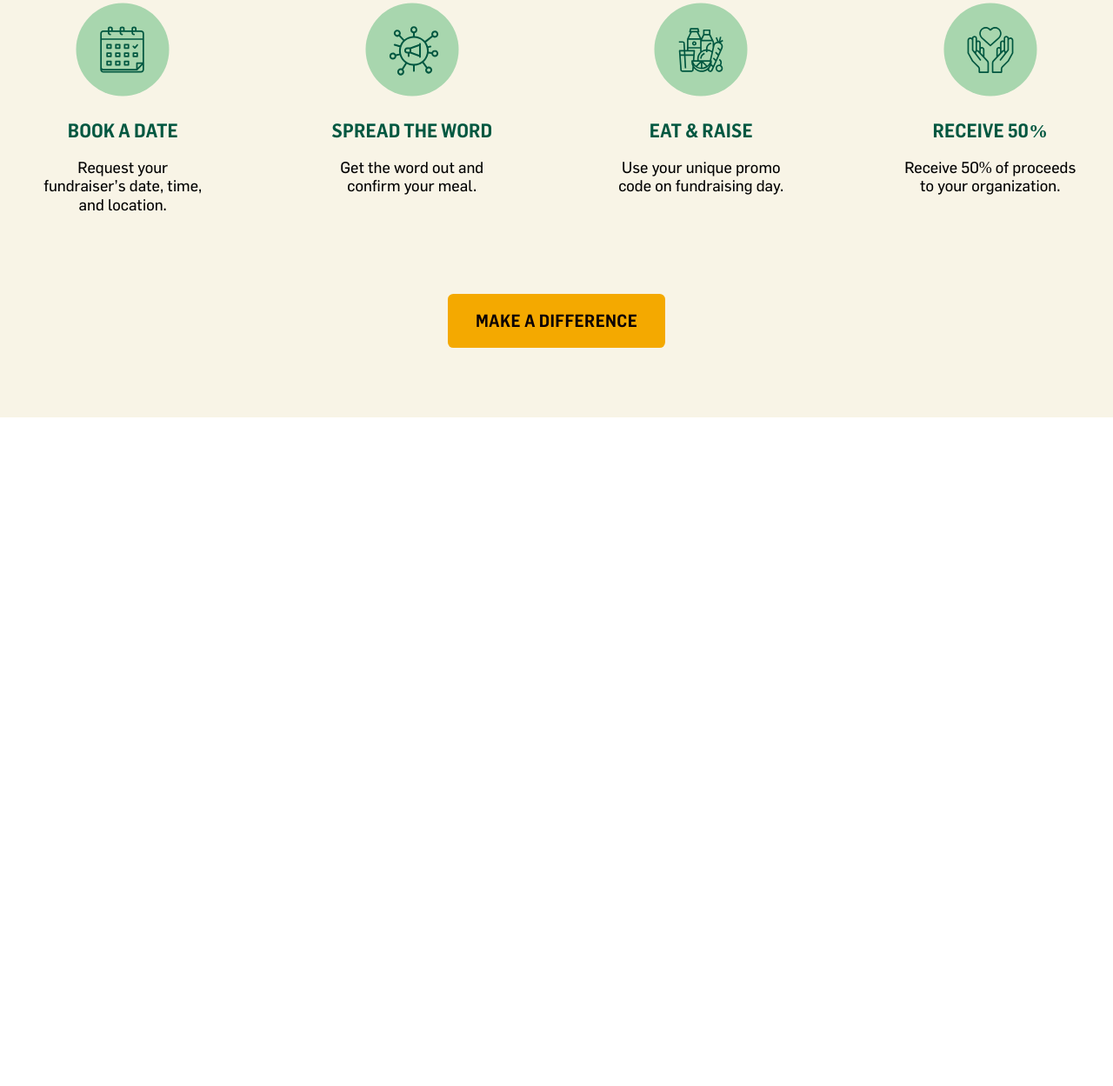
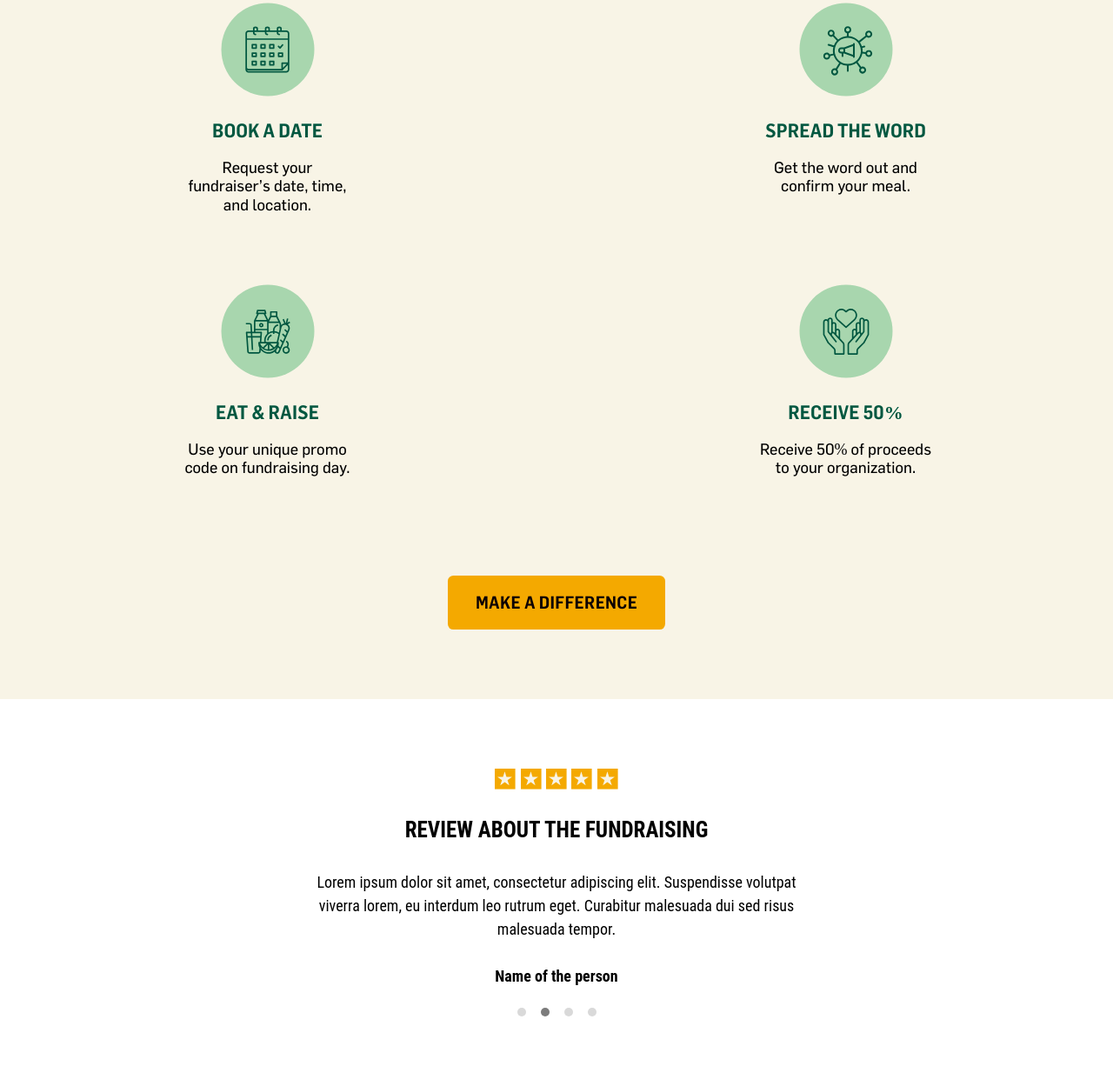
Before and after one commit to StefzSA/HL-Web-Test, a plain HTML site: page index.html in a window 1280 px wide. Shown: the part 1934-3183 px from the top of the page at 87% size. Before the commit the page ends 2414 px from the top, so only its background shows below. Drawn offline with Linux system fonts and the light colour scheme.

Commit message:
Added a reviews section from the figma design, made responsive changes for section how and reviews. Also fully implented interactable carousel for the reviews section

```diff
--- a/index.html
+++ b/index.html
@@ -5,8 +5,9 @@
     <meta name="viewport" content="width=device-width, initial-scale=1.0" />
     <meta http-equiv="X-UA-Compatible" content="ie=edge" />
     <title>H+L Web Test</title>
-    <link rel="stylesheet" href="src/css/styles.css" />
-    <link href="src/js/scripts.js" />
+    <link rel="stylesheet" href="src/css/styles.css"/>
+    <script src="src/js/scripts.js"></script>
+
   </head>
   <body>
     <header id="header">
@@ -104,31 +105,36 @@
         <div class="container how_inner">
           <div class="how_title">
             <h2>HOW IT WORKS</h2>
-            <p>
-              Organize fundraisers in your community <br>Request a date for your
-              organization. 5 minutes is all it takes!
-            </p>
+            <p>Organize fundraisers in your community <br>Request a date for your organization. 5 minutes is all it takes!</p>
           </div>
           <div class="how_row">
               <div class="row_item">
+                <div>
                   <div><img src="src/img/calendar.svg" alt="calendar graphic" width="108" height="108"></div>
                   <span>Book a Date</span>
                   <p>Request your fundraiser’s date, time, and location.</p>
                 </div>
+              </div>
               <div class="row_item">
+                <div>
                   <div><img src="src/img/communication.svg" alt="communication graphic" width="108" height="108"></div>
                   <span>Spread the Word</span>
                   <p>Get the word out and confirm your meal.</p>
                 </div>
+              </div>
               <div class="row_item">
+                <div>
                   <div><img src="src/img/foods.svg" alt="foods graphic" width="108" height="108"></div>
                   <span>Eat & Raise</span>
                   <p>Use your unique promo code on fundraising day.</p>
                 </div>
+              </div>
               <div class="row_item">
+                <div>
                   <div><img src="src/img/hand_heart.svg" alt="hands holding heart graphic" width="108" height="108"></div>
                   <span>Receive 50%</span>
                   <p>Receive 50% of proceeds to your organization.</p>
+                </div>
               </div>
           </div>
           <div class="how_cta">
@@ -136,6 +142,51 @@
           </div>
         </div>
       </section>
+      <section id="reviews">
+        <div class="container reviews_inner">
+          <div class="rating">
+            <span class="star_rate"></span><span class="star_rate"></span><span class="star_rate"></span><span class="star_rate"></span><span class="star_rate"></span>
+          </div>
+          <h3>REVIEW ABOUT THE FUNDRAISING</h3>
+          <div id="testimonials" class="carousel">
+            <div class="carousel-items">
+              <div class="carousel-item active">
+                <p>Lorem ipsum dolor sit amet, consectetur adipiscing elit. Suspendisse volutpat viverra lorem, eu interdum leo rutrum eget. Curabitur malesuada dui sed risus malesuada tempor. </p>
+                <div class="testimonial_name">
+                  <span>Name of the person</span>
+                </div>
+              </div>
+              <div class="carousel-item">
+                <p>Lorem ipsum dolor sit amet, consectetur adipiscing elit. Suspendisse volutpat viverra lorem, eu interdum leo rutrum eget. Curabitur malesuada dui sed risus malesuada tempor. </p>
+                <div class="testimonial_name">
+                  <span>Name of the person</span>
+                </div>
+              </div>
+              <div class="carousel-item">
+                <p>Lorem ipsum dolor sit amet, consectetur adipiscing elit. Suspendisse volutpat viverra lorem, eu interdum leo rutrum eget. Curabitur malesuada dui sed risus malesuada tempor. </p>
+                <div class="testimonial_name">
+                  <span>Name of the person</span>
+                </div>
+              </div>
+              <div class="carousel-item">
+                <p>Lorem ipsum dolor sit amet, consectetur adipiscing elit. Suspendisse volutpat viverra lorem, eu interdum leo rutrum eget. Curabitur malesuada dui sed risus malesuada tempor. </p>
+                <div class="testimonial_name">
+                  <span>Name of the person</span>
+                </div>
+              </div>
+            </div>
+            <div class="controls">
+              <div class="dots"></div>
+            </div>
+          </div>
+        </div>
+      </section>
     </main>
+    <footer>
+      <script>
+        let testimonials = document.getElementById('testimonials');
+        startCarousel(testimonials, 3000);
+      </script>
+    </footer>
   </body>
 </html>
--- a/src/css/styles.css
+++ b/src/css/styles.css
@@ -259,6 +259,7 @@
   width: 50%;
   margin-top: 2.75rem;
   gap: 1.875rem;
+  min-height: 380px;
 }
 
 #fund > .fund_cols > .left h2 {
@@ -304,7 +305,7 @@
   flex-wrap: wrap;
   align-items: center;
   justify-content: center;
-  gap:5.688rem;
+  gap: 5.688rem;
 }
 
 #how > .how_inner > .how_title {
@@ -329,8 +330,8 @@
 
 #how > .how_inner > .how_title > p {
   font-family: Flama;
-  font-size: 22px;
-  line-height: 30px;
+  font-size: 1.375rem;
+  line-height: 1.875rem;
   text-align: center;
   flex-grow: 1;
 }
@@ -339,7 +340,6 @@
   width: 100%;
   display: flex;
   flex-wrap: wrap;
-  align-items: center;
   justify-content: space-around;
   gap: 5rem;
   row-gap: 5rem;
@@ -348,34 +348,119 @@
   max-width: 13.25rem;
   min-height: 15.25rem;
   display: flex;
+  flex-direction: row;
+  justify-content: space-around;
+}
+
+#how > .how_inner > .how_row > .row_item > div {
+  max-width: 13.25rem;
+  display: flex;
   flex-direction: column;
   align-items: center;
   gap: 1.25rem;
 }
 
-#how > .how_inner > .how_row > .row_item > span {
+#how > .how_inner > .how_row > .row_item span {
   color: #005740;
   font-family: Flama Semicondensed;
-  font-size: 22px;
+  font-size: 1.375rem;
   font-weight: 700;
-  line-height: 24px;
+  line-height: 1.5rem;
   text-align: center;
   text-transform: uppercase;
 }
 
-#how > .how_inner > .how_row > .row_item > p {
+#how > .how_inner > .how_row > .row_item p {
   width: 95%;
   font-family: Flama;
-  font-size: 18px;
-  line-height: 21.6px;
+  font-size: 1.125rem;
+  line-height: 1.35rem;
   text-align: center;
 }
 
-#how > .how_inner > .how_cta{
-    display: flex;
-    justify-content: center;
+#how > .how_inner > .how_cta {
+  display: flex;
+  justify-content: center;
+}
+@media only screen and (max-width: 1280px) {
+  #hero > .hero_inner > .hero_box > .hero_title {
+    font-size: 3.25rem;
+  }
+  #fund > .fund_inner > .fund_misc > .ellipse {
+    display: none;
+  }
+  #how > .how_inner > .how_title {
+    width: 100%;
+  }
+  #how > .how_inner > .how_title > p {
+    font-family: Flama;
+    font-size: 1.125rem;
+    line-height: 1.875rem;
+    text-align: center;
+    flex-grow: 1;
+  }
+  #how > .how_inner > .how_row > .row_item {
+    width: 45%;
+    max-width: unset;
+    flex-grow: 1;
+  }
 }
 
+#reviews {
+  padding: 5rem 0;
+}
+
+#reviews > .reviews_inner {
+  display: flex;
+  flex-wrap: wrap;
+  justify-content: center;
+  gap: 1.875rem;
+}
+
+#reviews > .reviews_inner > .rating {
+  display: flex;
+  flex-wrap: wrap;
+  justify-content: center;
+  gap: 0.3rem;
+}
+
+#reviews > .reviews_inner > .rating > .star_rate {
+  width: 1.536rem;
+  height: 1.536rem;
+  background: url(../img/star_rate.svg) center center/contain no-repeat;
+}
+
+#reviews > .reviews_inner h3 {
+  width: 100%;
+  font-family: 'Roboto Condensed';
+  font-size: 1.563rem;
+  font-weight: 700;
+  line-height: 2.063rem;
+  text-align: center;
+}
+
+#reviews > .reviews_inner .testimonial_name {
+  width: 100%;
+  display: flex;
+  justify-content: center;
+}
+
+#reviews > .reviews_inner .testimonial_name > span {
+  font-family: 'Roboto Condensed';
+  font-size: 1.125rem;
+  font-weight: 700;
+  line-height: 1.375rem;
+  text-align: center;
+}
+
+@media only screen and (max-width: 768px) {
+  .carousel {
+    width: 80%!important;
+  }
+  .carousel-items {
+    min-height: 20rem!important;
+  }
+}
 @media only screen and (max-width: 1400px) {
   #how > .how_inner > .how_title {
     width: 100%;
@@ -388,3 +473,76 @@
     font-size: 3.25rem;
   }
 }
+
+
+/********************* Carousel Styles *********************/
+.carousel {
+  width: 45%;
+  max-width: 100%;
+  position: relative;
+  margin: auto;
+}
+
+.carousel-items {
+  min-height: 8rem;
+  display: flex;
+  align-items: center;
+  justify-content: center;
+  flex-wrap: wrap;
+  position: relative;
+}
+.carousel-item {
+  transition: all 0.6s ease-in-out;
+  position: absolute;
+  width: 100%;
+  height: 100%;
+  top: 0;
+  left: 0;
+  display: flex;
+  flex-wrap: wrap;
+  align-items: center;
+  justify-content: space-between;
+  gap: 1.875rem;
+}
+
+.carousel-item p {
+  font-family: 'Roboto Condensed';
+  font-size: 1.125rem;
+  font-weight: 400;
+  line-height: 1.688rem;
+  text-align: center;
+}
+
+.active {
+  display: flex !important;
+  transition: all 0.6s ease-in-out;
+}
+
+.dots {
+  margin-top: 30px;
+  display: flex;
+  justify-content: center;
+  align-items: center;
+  gap: 0.688rem;
+}
+
+.dot {
+  aspect-ratio: 4/4;
+  cursor: pointer;
+  margin: 0 3px;
+  border-radius: 100%;
+  display: inline-block;
+  transition: all 0.6s ease-in-out;
+  background-color: #D9D9D9;
+  height: 0.625rem;
+  width: 0.625rem;
+  @media (max-width: 768px) {
+    width: 15px;
+    height: 15px;
+  }
+}
+
+.dot.active {
+  cursor: unset;
+  background-color: #7C7C7C;
+}
--- a/src/js/scripts.js
+++ b/src/js/scripts.js
@@ -0,0 +1,144 @@
+// Made by StefanoGSA :)
+
+const carousel = document.getElementById("testimonials");
+
+function startCarousel(carousel, interval) {
+  const carouselItems = carousel.querySelectorAll(".carousel-item");
+
+  carouselItems.forEach((item) => {
+    if (!item.classList.contains("active")) {
+      item.style.display = "none";
+    }
+  });
+
+  assignData(carousel);
+  createDots(carousel);
+  startAutoplay(carousel, interval);
+  autoplayController(carousel, interval);
+  dotsNavigation(carousel, interval);
+}
+
+let autoplayInterval = null;
+
+function startAutoplay(carousel, interval) {
+  let autoplayInitialized = false;
+  if (!autoplayInterval || !autoplayInitialized) {
+    autoplayInterval = setInterval(() => nextSlide(carousel), interval);
+    autoplayInitialized = true;
+  }
+}
+
+function stopAutoplay() {
+  clearInterval(autoplayInterval);
+}
+
+function autoplayController(carousel, interval) {
+  carousel.addEventListener("mouseover", () => {
+    stopAutoplay();
+  });
+
+  carousel.addEventListener("mouseout", () => {
+    if (!carousel.classList.contains("paused")) {
+      startAutoplay(carousel, interval);
+    }
+  });
+}
+
+function createDots(carousel) {
+  const dotsContainer = document.querySelector(".dots");
+
+  if (!dotsContainer) {
+    console.warn(
+      "Dots container element not found. Navigation dots will not be created."
+    );
+    return;
+  }
+
+  const items = carousel.querySelectorAll(".carousel-item").length;
+
+  // Create and insert a dot for each carousel item
+  for (let i = 0; i < items; i++) {
+    const dot = document.createElement("div");
+    dot.classList.add("dot");
+    dot.dataset.index = i;
+    dotsContainer.appendChild(dot);
+  }
+
+  carousel.querySelector(".dot").classList.add("active");
+  carousel.querySelector(".dot").setAttribute("disabled", true);
+}
+
+function assignData(carousel) {
+  let i = 0;
+  const carousels = document.querySelectorAll(".carousel");
+
+  carousels.forEach((carouselElement) => {
+    carouselElement.dataset.carouselid = i++;
+  });
+  i=0;
+  carousel.querySelectorAll(".carousel-item").forEach((item) => {
+    item.dataset.slideid = i++;
+  });
+}
+
+function dotsNavigation(carousel, interval) {
+  const dots = carousel.querySelectorAll("div.dot");
+
+  dots.forEach((dot) => {
+    dot.addEventListener("click", () => {
+      if (!dot.hasAttribute("disabled")) {
+        stopAutoplay();
+
+        const currentDot = carousel.querySelector(".dot.active");
+        const index = dot.dataset.index;
+        const currentSlide = carousel.querySelector(".carousel-item.active");
+        const nextSlide = carousel.querySelector(
+          `.carousel-item[data-slideid="${index}"]`
+        );
+
+        currentSlide.classList.remove("active");
+        currentSlide.style.opacity = 0;
+
+        nextSlide.classList.add("active");
+        nextSlide.style.opacity = 1;
+
+
+        currentDot.classList.remove("active");
+        currentDot.removeAttribute("disabled");
+        dot.classList.add("active");
+        dot.setAttribute("disabled", true);
+
+        carousel.classList.add("paused");
+        startAutoplay(carousel, interval);
+      }
+    });
+  });
+}
+
+function nextSlide(carousel) {
+  const currentSlide = carousel.querySelector(".carousel-item.active");
+  const nextSlide = (currentSlide.nextElementSibling) ?  currentSlide.nextElementSibling : carousel.querySelector(".carousel-item");
+
+  currentSlide.classList.remove("active");
+  currentSlide.style.opacity = 0;
+
+  nextSlide.classList.add("active");
+  nextSlide.style.opacity = 1;
+  updateDots(carousel);
+}
+
+function updateDots(carousel) {
+    const dots = carousel.querySelectorAll(".dot");
+
+    dots.forEach((dot) => {
+      dot.classList.remove("active");
+      dot.removeAttribute("disabled");
+    });
+
+    const activeSlide = carousel.querySelector(".carousel-item.active");
+    const activeDotIndex = activeSlide.dataset.slideid;
+    const activeDot = dots[activeDotIndex];
+
+    activeDot.classList.add("active");
+    activeDot.setAttribute("disabled", true);
+  }
```
Also changed, not shown: src/img/star_rate.svg (added). Lines whose indentation alone changed are shown as unchanged.
